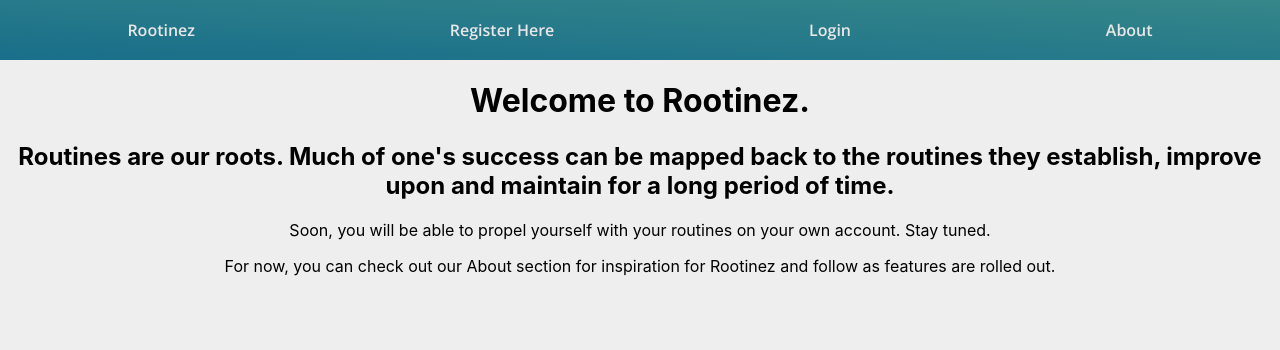
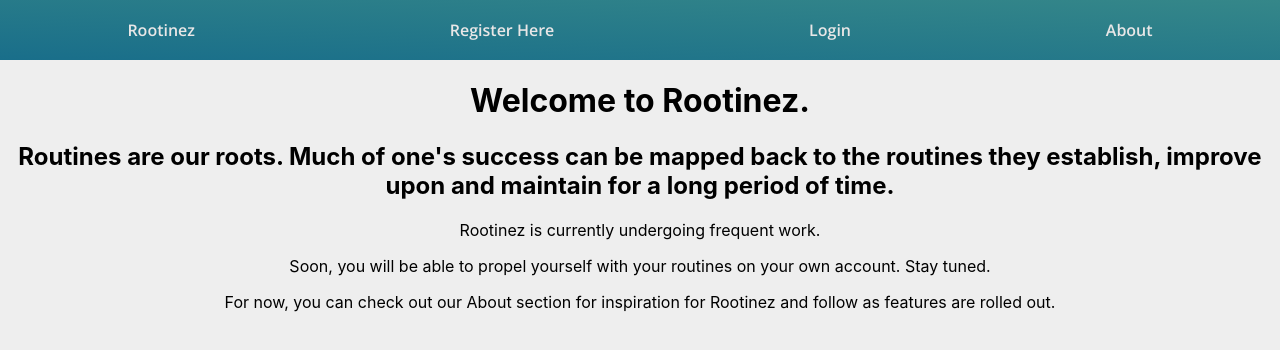
Before and after one commit to nicholasmeade/Rootinez, a React (Create React App) app in the folder rootinez-app/: page /#/ in a window 1280 px wide. Shown: the top 350 px of the page. Built offline with nearby package versions, Linux system fonts and the light colour scheme.

Commit message:
changes to home page and preparing deployment of frontend site

```diff
--- a/rootinez-app/package.json
+++ b/rootinez-app/package.json
@@ -1,5 +1,6 @@
 {
   "name": "rootinez-app",
+  "homepage": "https://nicholasmeade.github.io/Rootinez/",
   "version": "0.1.0",
   "private": true,
   "dependencies": {
--- a/rootinez-app/src/Components/Home.js
+++ b/rootinez-app/src/Components/Home.js
@@ -14,6 +14,7 @@ const Home = () => {
                 <h2>Routines are our roots. Much of one's success can be mapped back to the routines they establish, improve upon and maintain for a long period of time.</h2>
             </div>
             <div className="register-container">
+                <p>Rootinez is currently undergoing frequent work.</p>
                 <p>Soon, you will be able to propel yourself with your routines on your own account. Stay tuned.</p>
                 <p>For now, you can check out our About section for inspiration for Rootinez and follow as features are rolled out.</p>
                 {/* <p>Ready to propel yourself with your routines? Get started with an account <Link className='register-tab' to='/register'><span className="register-link-text">here</span></Link>.</p> */}
```
